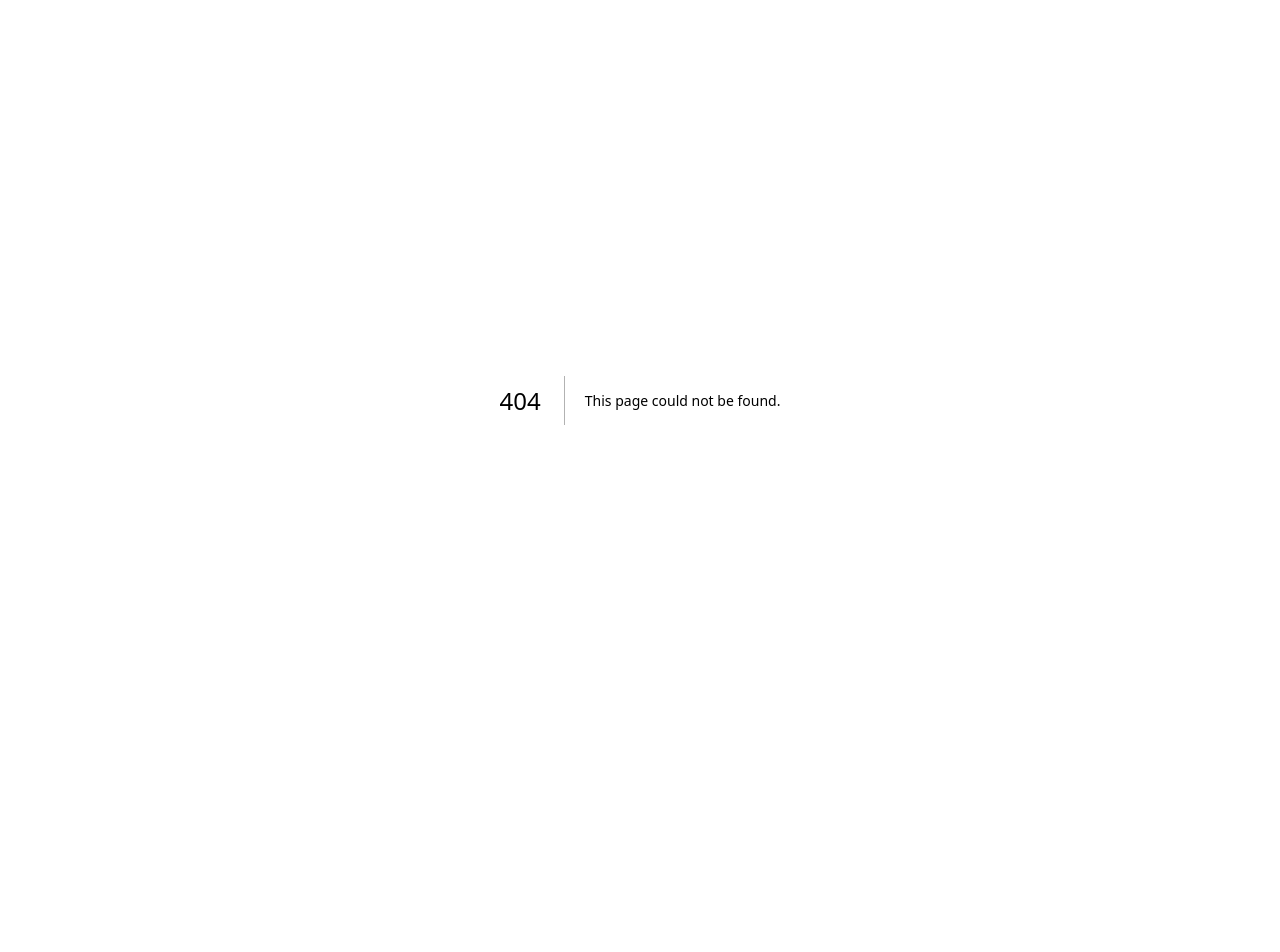
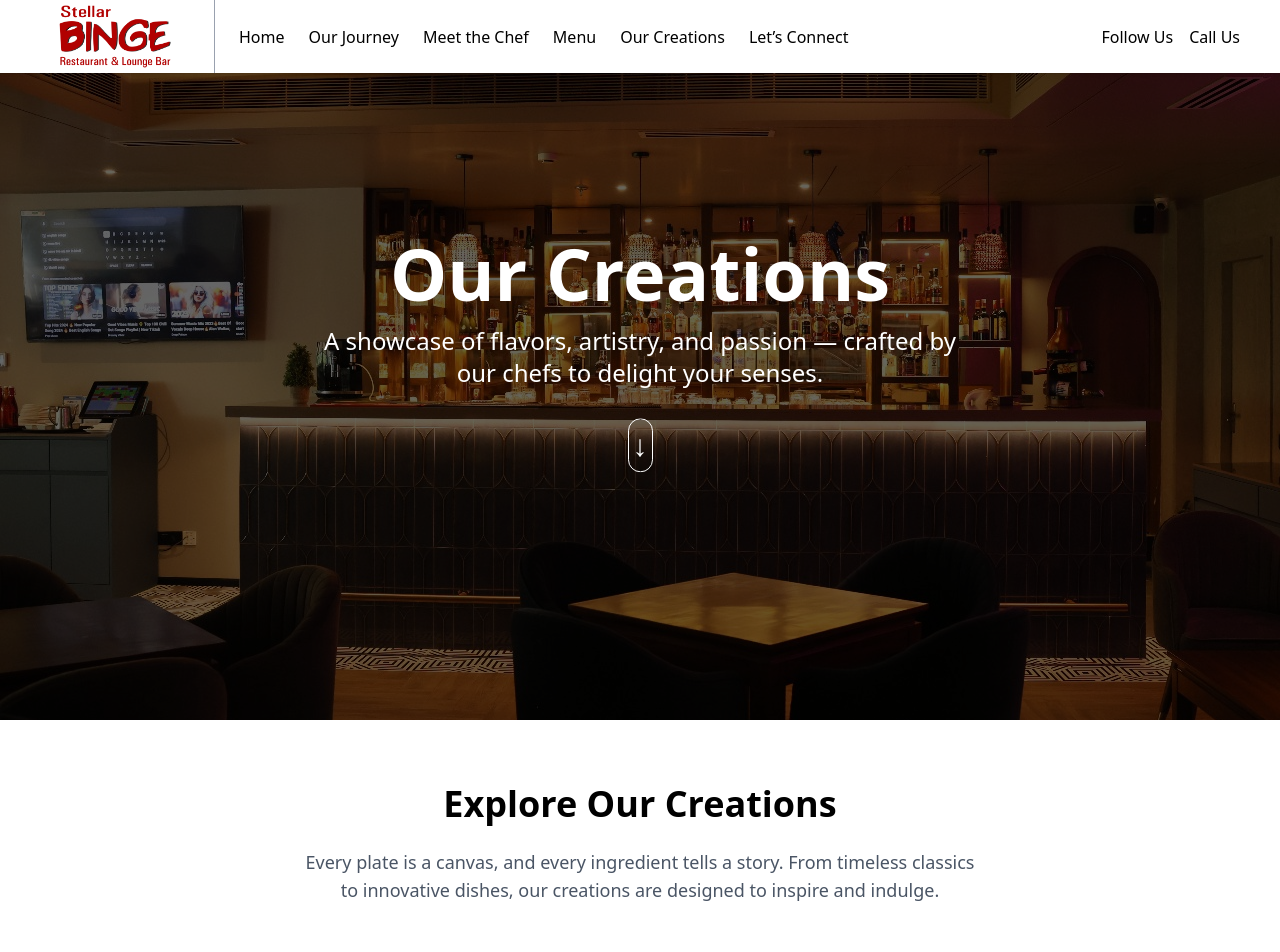
Before and after one commit to Shubham9049/binge, a Next.js app: page /gallery in a window 1280 px wide. Before the commit this address had no page. Shown: the top 952 px of the page. Before the commit the page ends 800 px from the top, so only its background shows below. Built offline with nearby package versions, Linux system fonts and the light colour scheme.

Commit message:
menu and gallery page

```diff
--- a/components/Navbar.tsx
+++ b/components/Navbar.tsx
@@ -18,8 +18,9 @@ const navItems = [
   { title: "Home", href: "/" },
   { title: "Our Journey", href: "/our-journey" },
   { title: "Meet the Chef", href: "/meet-the-chef" },
-  { title: "Our Creations", href: "/our-creations" },
-  { title: "Moments Captured", href: "/gallery" },
+  { title: "Menu", href: "/menu" },
+  { title: "Our Creations", href: "/gallery" },
+
   { title: "Let’s Connect", href: "/contact" },
 ];
 
--- /dev/null
+++ b/src/app/gallery/page.tsx
@@ -0,0 +1,77 @@
+"use client";
+
+import Image from "next/image";
+import Navbar from "../../../components/Navbar";
+import Footer from "../../../components/Footer";
+import banner from "../../../assets/hero1.jpeg";
+
+import { useRef } from "react";
+
+export default function OurCreationsPage() {
+  const creationsRef = useRef<HTMLDivElement | null>(null);
+
+  const scrollToNext = () => {
+    if (creationsRef.current) {
+      const yOffset = -50; // 👈 adjust gap from top (navbar height)
+      const y =
+        creationsRef.current.getBoundingClientRect().top +
+        window.scrollY +
+        yOffset;
+
+      window.scrollTo({ top: y, behavior: "smooth" });
+    }
+  };
+
+  return (
+    <div>
+      <Navbar />
+
+      {/* HERO SECTION */}
+      <section className="relative w-full h-[90vh] flex items-center justify-center">
+        {/* Background Image */}
+        <Image
+          src={banner}
+          alt="Our Creations"
+          fill
+          priority
+          className="object-cover"
+        />
+
+        {/* Dark Overlay */}
+        <div className="absolute inset-0 bg-black/60"></div>
+
+        {/* Content */}
+        <div className="relative z-10 text-center text-white px-4">
+          <h1 className="text-5xl md:text-7xl font-bold mb-4">Our Creations</h1>
+          <p className="text-lg md:text-2xl max-w-2xl mx-auto">
+            A showcase of flavors, artistry, and passion — crafted by our chefs
+            to delight your senses.
+          </p>
+
+          {/* Scroll Down Indicator */}
+          <button
+            onClick={scrollToNext}
+            className="mt-10 animate-bounce border rounded-full w-fit px-1 py-2 mx-auto cursor-pointer"
+          >
+            <span className="text-3xl">↓</span>
+          </button>
+        </div>
+      </section>
+
+      {/* CREATIONS SECTION */}
+      <section ref={creationsRef} className="bg-white py-16">
+        <div className="w-11/12 md:w-5/6 container mx-auto text-center">
+          <h2 className="text-4xl font-bold mb-6">Explore Our Creations</h2>
+          <p className="text-lg text-gray-600 max-w-2xl mx-auto mb-12">
+            Every plate is a canvas, and every ingredient tells a story. From
+            timeless classics to innovative dishes, our creations are designed
+            to inspire and indulge.
+          </p>
+          {/* 👉 Here we’ll add a grid of dishes / gallery (with images + names) */}
+        </div>
+      </section>
+
+      <Footer />
+    </div>
+  );
+}
--- a/src/app/meet-the-chef/page.tsx
+++ b/src/app/meet-the-chef/page.tsx
@@ -85,13 +85,21 @@ export default function MeetTheChef() {
       {/* HEAD CHEF SECTION */}
       <section ref={headChefRef} className="bg-white py-16">
         <div className="w-11/12 md:w-5/6 container mx-auto grid grid-cols-1 md:grid-cols-2 gap-10 items-center">
-          <div className="relative w-full h-[450px] rounded-2xl overflow-hidden shadow-lg">
-            <Image src={banner} alt="Head Chef" fill className="object-cover" />
+          <div className="relative w-full h-full z-10">
+            <div className="absolute top-10 right-6 w-full h-full bg-[radial-gradient(#ccc_2.5px,transparent_2.5px)] bg-[length:28px_28px] z-0" />
+            <div className="absolute right-10 top-44 md:bottom-0 md:right-0 w-[90%] h-[90%] md:w-[90%] md:h-[80%] bg-[#eaf3f7] dark:bg-gray-900 z-0"></div>
+            <Image
+              src={hero2}
+              alt="headChef"
+              width={600} // you can adjust based on actual image ratio
+              height={400}
+              className="relative z-10 w-full h-[300px] md:h-[400px] object-cover"
+            />
           </div>
 
           <div>
             <h2 className="text-4xl font-bold mb-4">Meet Our Head Chef</h2>
-            <h3 className="text-xl font-semibold text-gray-700 dark:text-gray-300 mb-4">
+            <h3 className="text-xl font-semibold text-gray-700  mb-4">
               Chef Alessandro Romano
             </h3>
             <p className="text-gray-600 dark:text-gray-400 leading-relaxed mb-6">
@@ -110,7 +118,7 @@ export default function MeetTheChef() {
       </section>
 
       {/* TEAM SECTION */}
-      <section className="bg-gray-50 py-16">
+      <section className=" py-16">
         <div className="w-11/12 md:w-5/6 container mx-auto text-center mb-12">
           <h2 className="text-4xl font-bold mb-4">Our Culinary Team</h2>
           <p className="text-gray-600 dark:text-gray-400 max-w-2xl mx-auto">
--- /dev/null
+++ b/src/app/menu/page.tsx
@@ -0,0 +1,67 @@
+"use client";
+
+import Image from "next/image";
+import Navbar from "../../../components/Navbar";
+import Footer from "../../../components/Footer";
+import banner from "../../../assets/hero1.jpeg";
+
+import { useRef } from "react";
+
+export default function MenuPage() {
+  const menuRef = useRef<HTMLDivElement | null>(null);
+
+  const scrollToNext = () => {
+    if (menuRef.current) {
+      const yOffset = -50; // 👈 adjust gap from top (navbar height)
+      const y =
+        menuRef.current.getBoundingClientRect().top + window.scrollY + yOffset;
+
+      window.scrollTo({ top: y, behavior: "smooth" });
+    }
+  };
+
+  return (
+    <div>
+      <Navbar />
+
+      {/* HERO SECTION */}
+      <section className="relative w-full h-[90vh] flex items-center justify-center">
+        {/* Background Image */}
+        <Image src={banner} alt="Menu" fill priority className="object-cover" />
+
+        {/* Dark Overlay */}
+        <div className="absolute inset-0 bg-black/60"></div>
+
+        {/* Content */}
+        <div className="relative z-10 text-center text-white px-4">
+          <h1 className="text-5xl md:text-7xl font-bold mb-4">Our Menu</h1>
+          <p className="text-lg md:text-2xl max-w-2xl mx-auto">
+            Discover flavors crafted with passion — from appetizers to desserts.
+          </p>
+
+          {/* Scroll Down Indicator */}
+          <button
+            onClick={scrollToNext}
+            className="mt-10 animate-bounce border rounded-full w-fit px-1 py-2 mx-auto cursor-pointer"
+          >
+            <span className="text-3xl">↓</span>
+          </button>
+        </div>
+      </section>
+
+      {/* MENU SECTION (placeholder for now) */}
+      <section ref={menuRef} className="bg-white py-16">
+        <div className="w-11/12 md:w-5/6 container mx-auto text-center">
+          <h2 className="text-4xl font-bold mb-6">Explore Our Dishes</h2>
+          <p className="text-lg text-gray-600 max-w-2xl mx-auto mb-12">
+            From traditional recipes to modern creations, every dish tells a
+            story. Browse our menu categories below.
+          </p>
+          {/* 👉 Here we’ll add menu categories grid (Starters, Main Course, Desserts, Beverages) */}
+        </div>
+      </section>
+
+      <Footer />
+    </div>
+  );
+}
```
